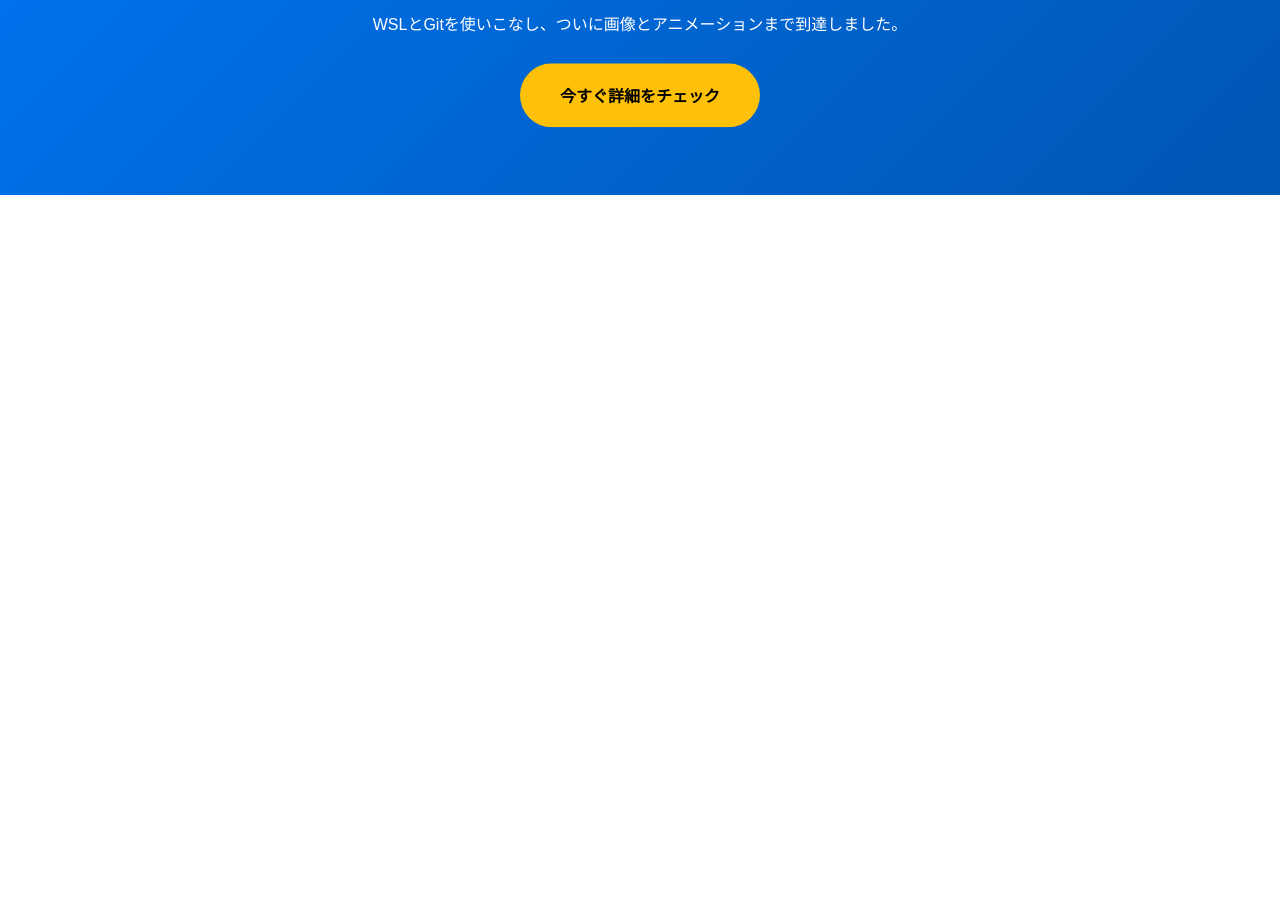
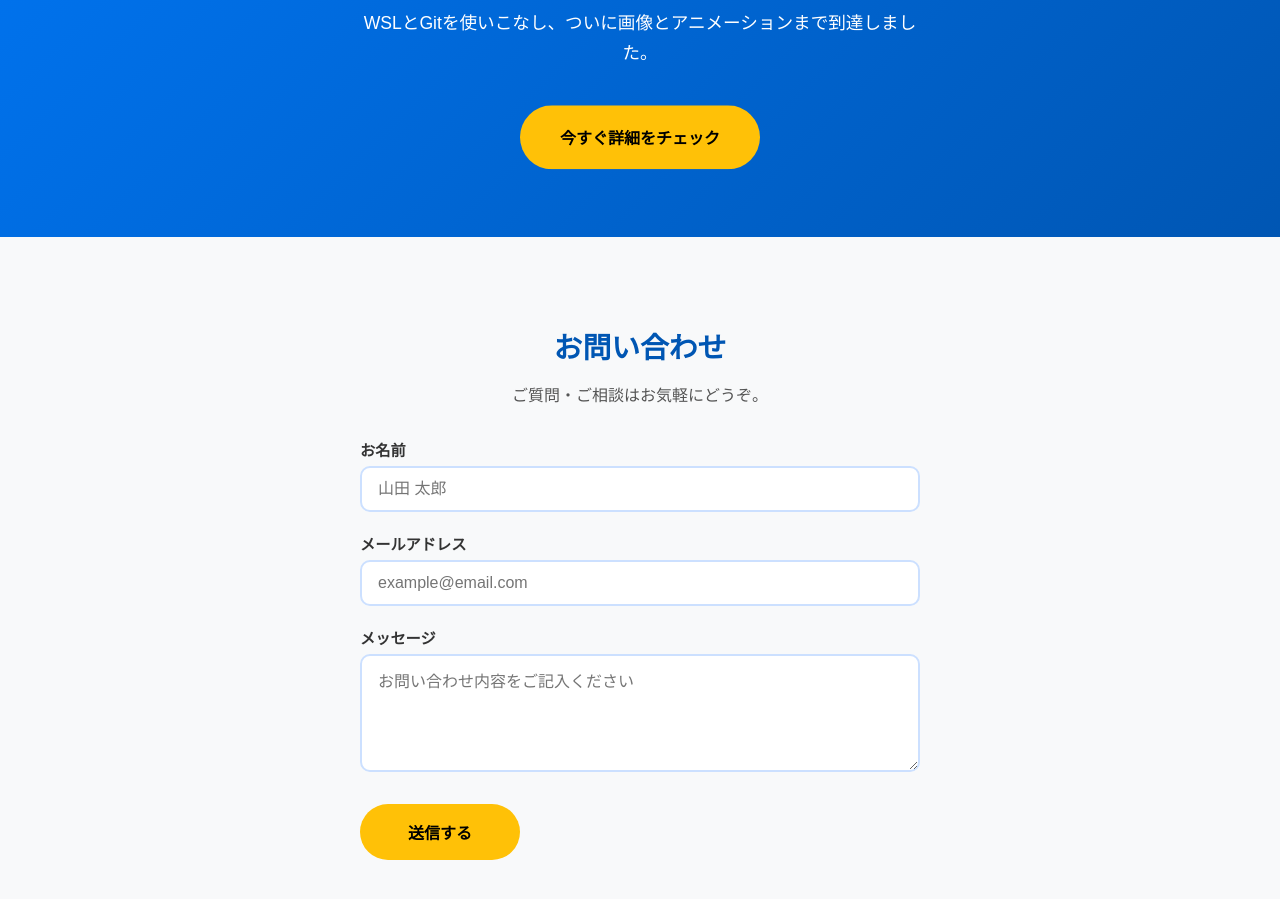
Before and after one commit to whlearn-spec/lp-project, a plain HTML site: page index.html in a window 1280 px wide. Shown: the part 517-1416 px from the top of the page. Before the commit the page ends 800 px from the top, so only its background shows below. Drawn offline with Linux system fonts and the light colour scheme.

Commit message:
Claudeによるフォーム追加とスマホ対応

```diff
--- a/index.html
+++ b/index.html
@@ -11,7 +11,27 @@
         <img src="https://images.unsplash.com/photo-1498050108023-c5249f4df085?auto=format&fit=crop&w=600&q=80" alt="PCの画像" class="hero-img">
         <h1>祝！世界公開成功！</h1>
         <p>WSLとGitを使いこなし、ついに画像とアニメーションまで到達しました。</p>
-        <a href="#" class="btn">今すぐ詳細をチェック</a>
+        <a href="#contact" class="btn">今すぐ詳細をチェック</a>
     </div>
+
+    <section class="contact" id="contact">
+        <h2>お問い合わせ</h2>
+        <p class="contact-lead">ご質問・ご相談はお気軽にどうぞ。</p>
+        <form class="contact-form">
+            <div class="form-group">
+                <label for="name">お名前</label>
+                <input type="text" id="name" name="name" placeholder="山田 太郎" required>
+            </div>
+            <div class="form-group">
+                <label for="email">メールアドレス</label>
+                <input type="email" id="email" name="email" placeholder="example@email.com" required>
+            </div>
+            <div class="form-group">
+                <label for="message">メッセージ</label>
+                <textarea id="message" name="message" rows="5" placeholder="お問い合わせ内容をご記入ください" required></textarea>
+            </div>
+            <button type="submit" class="btn btn-submit">送信する</button>
+        </form>
+    </section>
 </body>
 </html>
--- a/style.css
+++ b/style.css
@@ -1,19 +1,104 @@
 body { margin: 0; padding: 0; font-family: sans-serif; text-align: center; }
+
+/* ========== Hero ========== */
 .hero { background: linear-gradient(135deg, #007bff 0%, #0056b3 100%); color: white; padding: 60px 20px; }
 .hero-img { width: 100%; max-width: 500px; border-radius: 10px; box-shadow: 0 10px 20px rgba(0,0,0,0.2); }
+.hero h1 { font-size: 2.2rem; margin: 24px 0 12px; }
+.hero p { font-size: 1.1rem; margin: 0 auto 24px; max-width: 560px; line-height: 1.7; }
+
+/* ========== Button ========== */
 .btn {
     display: inline-block; background-color: #ffc107; color: #000; padding: 20px 40px;
     text-decoration: none; border-radius: 50px; font-weight: bold; margin-top: 20px;
     animation: fuwafuwa 3s infinite ease-in-out;
-    transition: all 0.3s ease; /* ★変化をなめらかにする魔法★ */
+    transition: all 0.3s ease;
+    font-size: 1rem; border: none; cursor: pointer;
 }
-/* ★マウスを乗せた時の動き★ */
 .btn:hover {
-    background-color: #ffdb58; /* 少し明るい黄色に */
-    transform: scale(1.1);    /* 1.1倍に大きく */
+    background-color: #ffdb58;
+    transform: scale(1.1);
     box-shadow: 0 6px 20px rgba(0,0,0,0.3);
 }
+.btn-submit {
+    animation: none;
+    padding: 16px 48px;
+    font-size: 1rem;
+    margin-top: 8px;
+}
+.btn-submit:hover {
+    animation: none;
+}
+
 @keyframes fuwafuwa {
     0%, 100% { transform: translateY(0); }
     50% { transform: translateY(-10px); }
 }
+
+/* ========== Contact ========== */
+.contact {
+    padding: 64px 20px;
+    background: #f8f9fa;
+}
+.contact h2 {
+    font-size: 1.8rem;
+    color: #0056b3;
+    margin-bottom: 8px;
+}
+.contact-lead {
+    color: #555;
+    font-size: 1rem;
+    margin-bottom: 32px;
+}
+.contact-form {
+    max-width: 560px;
+    margin: 0 auto;
+    text-align: left;
+}
+.form-group {
+    margin-bottom: 20px;
+}
+.form-group label {
+    display: block;
+    font-weight: bold;
+    color: #333;
+    margin-bottom: 6px;
+    font-size: 0.95rem;
+}
+.form-group input,
+.form-group textarea {
+    width: 100%;
+    padding: 12px 16px;
+    border: 2px solid #cce0ff;
+    border-radius: 10px;
+    font-size: 1rem;
+    font-family: sans-serif;
+    color: #333;
+    background: #fff;
+    transition: border-color 0.2s ease, box-shadow 0.2s ease;
+    box-sizing: border-box;
+}
+.form-group input:focus,
+.form-group textarea:focus {
+    outline: none;
+    border-color: #007bff;
+    box-shadow: 0 0 0 3px rgba(0, 123, 255, 0.15);
+}
+.form-group textarea {
+    resize: vertical;
+}
+
+/* ========== Mobile (〜600px) ========== */
+@media (max-width: 600px) {
+    .hero { padding: 40px 16px; }
+    .hero h1 { font-size: 1.5rem; margin: 16px 0 10px; }
+    .hero p { font-size: 0.95rem; }
+    .btn { padding: 14px 28px; font-size: 0.95rem; }
+    .btn-submit { padding: 14px 36px; width: 100%; }
+
+    .contact { padding: 40px 16px; }
+    .contact h2 { font-size: 1.4rem; }
+    .contact-lead { font-size: 0.9rem; }
+    .form-group label { font-size: 0.9rem; }
+    .form-group input,
+    .form-group textarea { font-size: 0.95rem; padding: 10px 14px; }
+}
```
